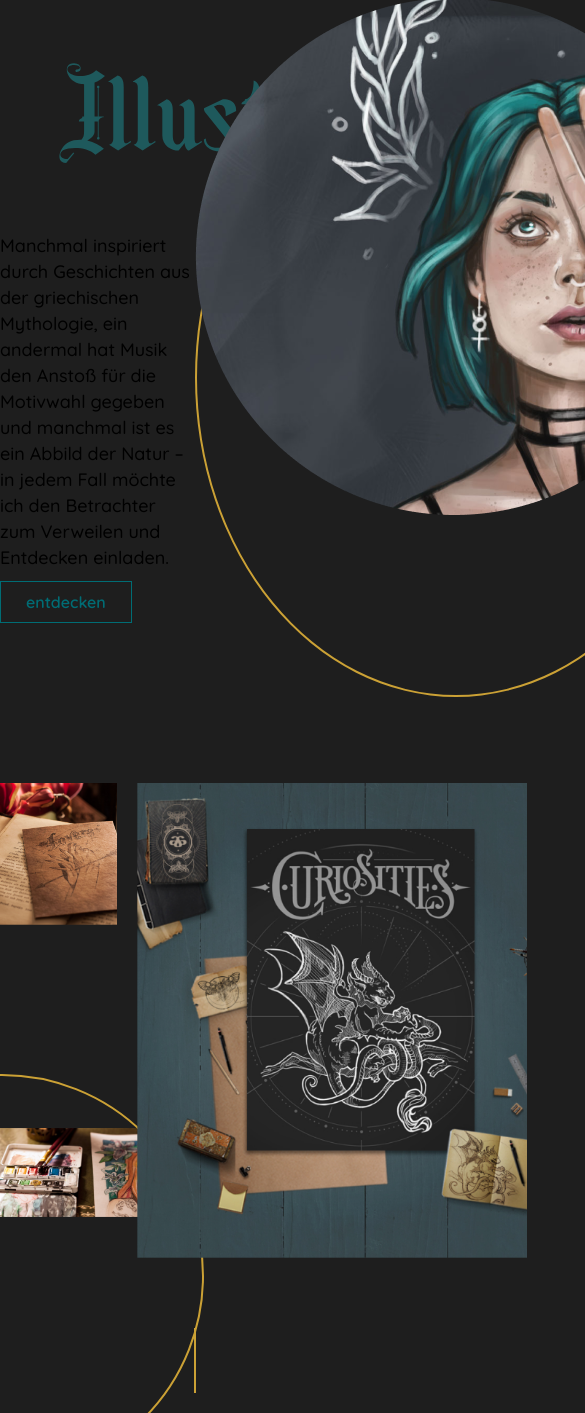
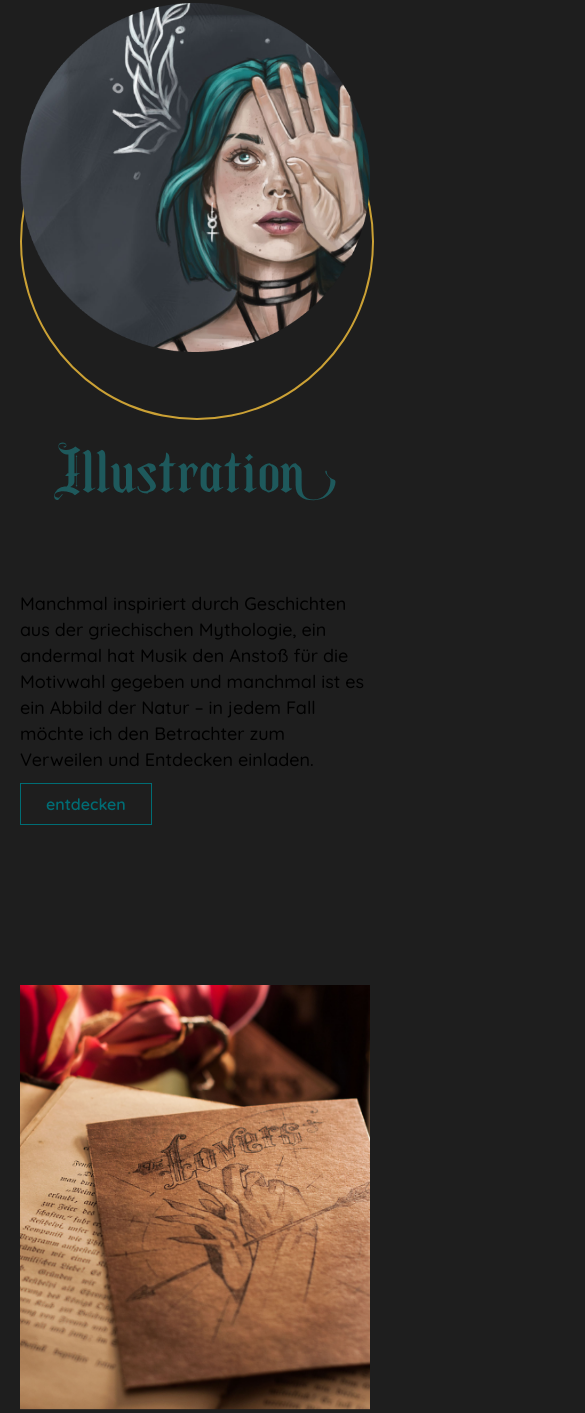
Before and after one commit to Paulalbo/anna-illustration, a plain HTML site: page index.html in a window 390 px wide. Shown: the part 242-1655 px from the top of the page, 585 px wide, since content can reach past the window. Drawn offline with Linux system fonts and the light colour scheme.

Commit message:
add basic responsive adjustments

```diff
--- a/components/hero.html
+++ b/components/hero.html
@@ -1,4 +1,4 @@
-<div class="columns columns--2">
+<div class="columns columns--2 columns--reverse-mobile">
     <div class="columns__item">
         <div class="heading-svg">
             <svg width="608" height="231" viewBox="0 0 608 231" fill="none" xmlns="http://www.w3.org/2000/svg">
--- a/script/features/content-classes.js
+++ b/script/features/content-classes.js
@@ -20,6 +20,22 @@ let paragraphs = document.querySelectorAll(".main p");
 
 paragraphs.forEach((paragraph) => {
     paragraph.classList.add("paragraph");
+});
+
+// img class
+
+let imgs = document.querySelectorAll(".main img");
+
+imgs.forEach((img) => {
+    img.classList.add("img");
+});
+
+// svg class
+
+let svgs = document.querySelectorAll(".main svg");
+
+svgs.forEach((svg) => {
+    svg.classList.add("svg");
 });
 
 // list class
--- a/style/base/__basics.sass
+++ b/style/base/__basics.sass
@@ -13,6 +13,8 @@ body
 .main
   max-width: 1200px
   margin: auto
+  @media screen and ( max-width:  750px)
+    padding: 10px 20px
 
 .section
   min-height: 50vh
@@ -22,3 +24,7 @@ body
   display: flex
   justify-content: center
   align-items: center
+
+.img, .svg
+  @media screen and ( max-width:  750px)
+    max-width: 100%
--- a/style/base/__columns.sass
+++ b/style/base/__columns.sass
@@ -1,5 +1,13 @@
 .columns
   display: flex
+  @media screen and ( max-width:  750px)
+    flex-direction: column
+  &--reverse-mobile
+    @media screen and ( max-width:  750px)
+          flex-direction: column-reverse
   &--2
     div
       width: 50%
+      @media screen and ( max-width:  750px)
+        width: 100%
+        max-width: 100%
--- a/style/base/__rows.sass
+++ b/style/base/__rows.sass
@@ -6,8 +6,15 @@
     display: flex
     align-items: flex-start
     gap: 20px
+    @media screen and ( max-width:  750px)
+          flex-direction: column
+          gap: 10px
     .img
       &--narrow
         width: 30%
+        @media screen and ( max-width:  750px)
+          width: 100%
       &--wide
         width: 40%
+        @media screen and ( max-width:  750px)
+          width: 100%
--- a/style/component/__about.sass
+++ b/style/component/__about.sass
@@ -16,6 +16,11 @@
       top: -80px
       left: 0
       z-index: -1
+      @media screen and ( max-width:  750px)
+          width: 100%
+          height: 100%
   &-teaser
     .img--wide
       margin-top: 150px
+      @media screen and ( max-width:  750px)
+          margin-top: 0
--- a/style/component/__grid.sass
+++ b/style/component/__grid.sass
@@ -6,8 +6,12 @@
     object-fit: cover
     &--narrow
       width: 30%
+      @media screen and ( max-width:  750px)
+        width: 100%
     &--wide
       width: 40%
+      @media screen and ( max-width:  750px)
+        width: 100%
 
   .show-more
     &::after
--- a/style/component/__hero.sass
+++ b/style/component/__hero.sass
@@ -15,3 +15,5 @@
       top: 60px
       left: 0
       z-index: -1
+      @media screen and ( max-width:  750px)
+        width: 100%
--- a/style/component/__navigation.sass
+++ b/style/component/__navigation.sass
@@ -10,6 +10,8 @@
         max-width: 1200px
         display: flex
         max-width: 1200px
+        @media screen and ( max-width:  750px)
+            flex-wrap: wrap
     &__item
         color: $color-primary
         text-decoration: unset
--- a/style/component/__teaser.sass
+++ b/style/component/__teaser.sass
@@ -7,10 +7,14 @@
     z-index: 1
     &--narrow
       max-width: 390px
+      @media screen and ( max-width:  750px)
+        max-width: 100%
     &--wide
       max-width: 865px
       margin-top: -150px
       z-index: 0
+      @media screen and ( max-width:  750px)
+        margin-top: 0
     &--circle-detail
       position: relative
       &::after
```
Also changed, not shown: style/main.css, 1 other file.
